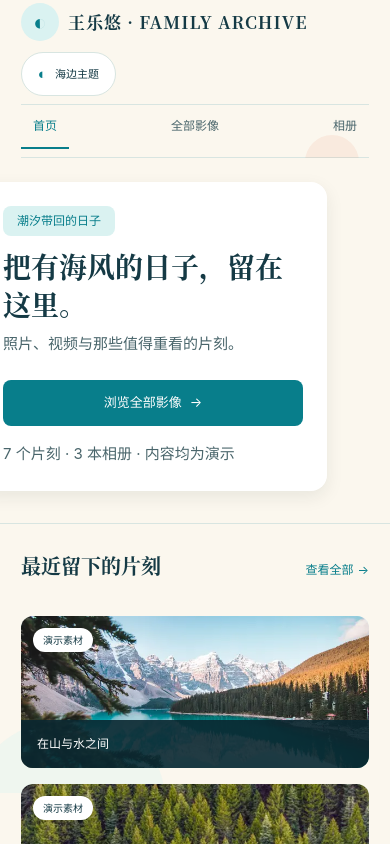
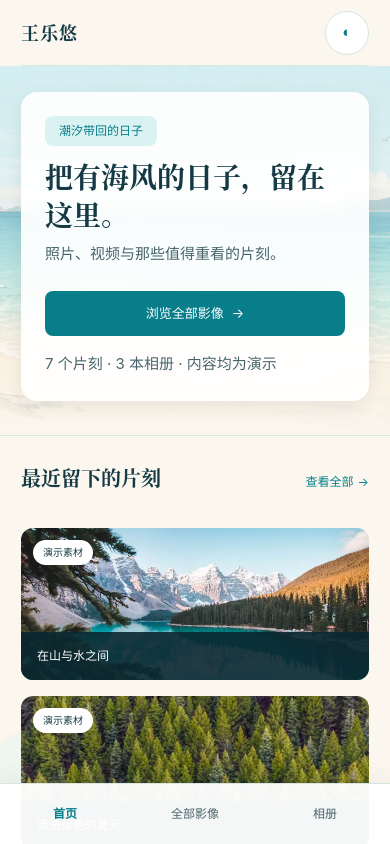
Before and after one commit to MyNameLancelot/wangleyou, a React (Vite) app: page / in a window 390 px wide. Shown: the top 844 px of the page. Built offline with nearby package versions, Linux system fonts and the light colour scheme.

Commit message:
fix(app): 对齐移动端页面设计

```diff
--- a/src/albums/AlbumPages.module.css
+++ b/src/albums/AlbumPages.module.css
@@ -115,10 +115,10 @@
   .hero { min-height: 360px; padding-top: var(--space-2xl); padding-bottom: var(--space-2xl); }
 }
 @media (max-width: 600px) {
-  .hero { min-height: 0; padding: var(--space-lg) 21px var(--space-xl); background: var(--color-background-canvas); }
-  .heroMedia { position: relative; height: 190px; margin: 0 -21px var(--space-md); background-position: center 30%; }
-  .heroMedia::after { background: linear-gradient(180deg, transparent 40%, var(--color-background-canvas)); }
-  .heroCard { width: 100%; padding: var(--space-lg); border-radius: var(--radius-lg); box-shadow: var(--shadow-sm); background: var(--color-background-surface); }
+  .hero { min-height: 370px; padding: var(--space-lg) 21px var(--space-xl); background: var(--color-background-canvas); }
+  .heroMedia { position: absolute; height: auto; margin: 0; background-position: center 30%; }
+  .heroMedia::after { background: linear-gradient(180deg, color-mix(in srgb, var(--color-background-canvas) 10%, transparent) 0%, color-mix(in srgb, var(--color-background-canvas) 32%, transparent) 42%, var(--color-background-canvas) 100%); }
+  .heroCard { width: 100%; padding: var(--space-lg); border-radius: var(--radius-lg); box-shadow: var(--shadow-sm); background: color-mix(in srgb, var(--color-background-surface) 92%, transparent); }
   .heroCard h1 { font-size: 28px; margin-top: var(--space-sm); }
   .heroActions { flex-direction: column; }
   .heroActions .primary, .heroActions .secondary { width: 100%; }
--- a/src/app/App.module.css
+++ b/src/app/App.module.css
@@ -2,6 +2,7 @@
 .header { display: flex; align-items: center; justify-content: space-between; gap: var(--space-lg); border-bottom: 1px solid var(--color-border-default); min-height: 84px; background: var(--color-background-canvas); }
 .brand { display: flex; align-items: center; gap: var(--space-sm); font-family: var(--font-title); font-size: 21px; font-weight: 600; letter-spacing: 2px; min-height: var(--target-min); white-space: nowrap; }
 .brandIcon { background: var(--color-background-subtle); color: var(--color-action-primary); border-radius: 50%; width: 44px; height: 44px; display: flex; justify-content: center; align-items: center; font-family: var(--font-body); font-size: 26px; letter-spacing: 0; }
+.brandMobileName { display: none; }
 .brand small { display: block; font: 9px/1.8 var(--font-body); letter-spacing: 1.7px; color: var(--color-text-secondary); }
 .nav { display: flex; align-items: center; gap: var(--space-lg); font-size: var(--font-size-small); }
 .nav a { display: inline-flex; align-items: center; justify-content: center; min-height: var(--target-min); min-width: var(--target-min); padding: 0 var(--space-sm); border-bottom: 2px solid transparent; color: var(--color-text-secondary); }
@@ -17,6 +18,7 @@
 .footer { display: flex; justify-content: space-between; align-items: center; gap: var(--space-md); padding: var(--space-lg) 0 var(--space-xl); border-top: 1px solid var(--color-border-default); }
 .footerNote { font-family: var(--font-title); font-size: var(--font-size-small); color: var(--color-text-primary); }
 .demo { text-align: right; font-size: var(--font-size-caption); color: var(--color-text-secondary); line-height: 1.9; }
+.mobileNav { display: none; }
 .skip { position: fixed; z-index: 10; left: 15px; top: -100px; padding: 10px; background: var(--color-background-surface); }
 .skip:focus { top: 10px; }
 
@@ -39,15 +41,19 @@
 }
 @media (max-width: 600px) {
   .shell { padding: 0 21px; }
-  .header { min-height: 76px; gap: var(--space-xs); flex-wrap: wrap; padding-bottom: var(--space-xs); }
-  .brand { font-size: 21px; gap: 9px; }
-  .brandIcon { width: 38px; height: 38px; font-size: 22px; }
-  .brand { font-size: 17px; letter-spacing: 1px; }
-  .nav { order: 3; flex-basis: 100%; justify-content: space-between; gap: var(--space-xs); border-top: 1px solid var(--color-border-default); }
-  .nav a { font-size: 12px; }
-  .themeLabel { font-size: 11px; }
+  .header { min-height: 66px; gap: var(--space-xs); }
+  .brand { font-size: 18px; gap: 0; letter-spacing: 1px; }
+  .brandIcon { display: none; }
+  .brandName { display: none; }
+  .brandMobileName { display: inline; }
+  .nav { display: none; }
+  .themeSwitch { width: var(--target-min); padding: 0; justify-content: center; }
+  .themeLabel { display: none; }
   .themeCaret { display: none; }
   .offline { padding: 10px 21px; }
-  .footer { align-items: flex-start; flex-direction: column; padding-bottom: max(25px, env(safe-area-inset-bottom)); }
+  .footer { align-items: flex-start; flex-direction: column; padding-bottom: calc(max(25px, env(safe-area-inset-bottom)) + 60px); }
   .demo { text-align: left; }
+  .mobileNav { position: fixed; z-index: 5; right: 0; bottom: 0; left: 0; display: grid; grid-template-columns: repeat(3, 1fr); min-height: calc(60px + env(safe-area-inset-bottom)); padding-bottom: env(safe-area-inset-bottom); border-top: 1px solid var(--color-border-default); background: color-mix(in srgb, var(--color-background-surface) 96%, transparent); box-shadow: 0 -6px 20px rgb(19 67 78 / 6%); }
+  .mobileNav a { display: inline-flex; align-items: center; justify-content: center; min-height: 60px; padding: 0 var(--space-xs); color: var(--color-text-secondary); font-size: var(--font-size-small); }
+  .mobileNav a[aria-current] { color: var(--color-action-primary); font-weight: 600; }
 }
--- a/src/app/App.tsx
+++ b/src/app/App.tsx
@@ -142,7 +142,7 @@ export function App() {
     <a className={styles.skip} href="#main" onClick={event => { event.preventDefault(); document.getElementById('main')?.focus(); }}>跳到主要内容</a>
     {!online && <p className={styles.offline} role="status">当前处于离线状态，已加载的内容仍可查看，媒体可能无法显示。</p>}
     <header className={styles.header}>
-      <a className={styles.brand} href="#/" aria-label={`${content.site.title}，返回首页`}><span className={styles.brandIcon} aria-hidden="true">◐</span><span>{content.site.title} · FAMILY ARCHIVE</span></a>
+      <a className={styles.brand} href="#/" aria-label={`${content.site.title}，返回首页`}><span className={styles.brandIcon} aria-hidden="true">◐</span><span className={styles.brandName}>{content.site.title} · FAMILY ARCHIVE</span><span className={styles.brandMobileName}>{content.site.title}</span></a>
       <nav className={styles.nav} aria-label="主导航">
         {NAV.map(item => <a key={item.href} href={item.href} aria-current={route.kind === item.kind || (item.kind === 'albums' && route.kind === 'album') ? 'page' : undefined}>{item.label}</a>)}
       </nav>
@@ -157,6 +157,9 @@ export function App() {
       <span className={styles.footerNote}>{copy.footNote}</span>
       <span className={styles.demo}>示例内容 · 非真实影像 · 演示素材来自 Pexels / MDN CC0</span>
     </footer>
+    <nav className={styles.mobileNav} aria-label="移动端主导航">
+      {NAV.map(item => <a key={item.href} href={item.href} aria-current={route.kind === item.kind || (item.kind === 'albums' && route.kind === 'album') ? 'page' : undefined}>{item.label}</a>)}
+    </nav>
     {session && <MediaViewer session={session} commands={commands} themeLabel={THEME_LABELS[theme]} />}
   </div>;
 }
```
Also changed, not shown: 1 other file (tests, documents, lock files or other folders).
